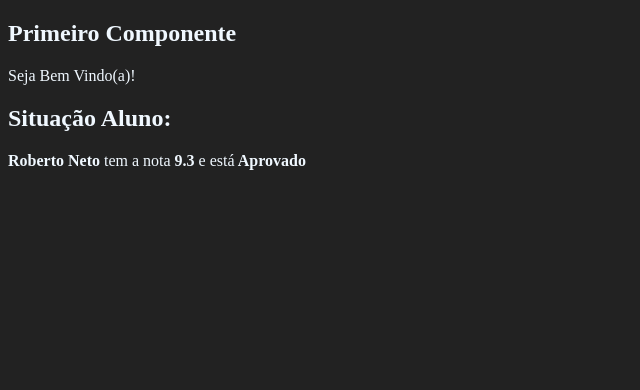
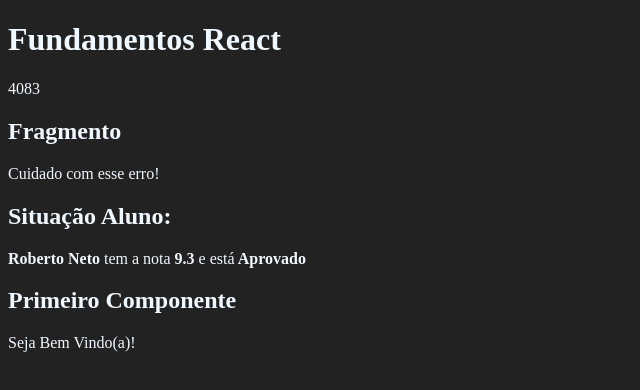
Before and after one commit to Robertorosmaninho/fundamentos-react, a React (Create React App) app: page / in a window 1280 px wide. Shown: the top 390 px of the page, without its empty margins (0-640 px from the left). Built offline with nearby package versions, Linux system fonts and the light colour scheme.

Commit message:
Identation and new Component

```diff
--- /dev/null
+++ b/src/App.jsx
@@ -0,0 +1,20 @@
+import React from 'react'
+
+import Primeiro from './components/basicos/Primeiro' // Por ser um export default não necessariamente o nome do componente deve ser o mesmo que o componente exportado
+import ComParametro from './components/basicos/ComParamentro'
+import Fragmento from './components/basicos/Fragmento'
+import Random from './components/basicos/Aleatorio'
+
+// eslint-disable-next-line import/no-anonymous-default-export
+export default _ =>
+    <div id="app">
+        <h1>Fundamentos React</h1>
+        <Random min={1} max={10000}/>
+        <Fragmento />
+        <ComParametro
+            titulo="Situação Aluno:"
+            aluno="Roberto Neto"
+            nota={9.3}
+        />
+        <Primeiro></Primeiro>
+    </div>
--- /dev/null
+++ b/src/components/basicos/Aleatorio.jsx
@@ -0,0 +1,8 @@
+import React from "react";
+
+// eslint-disable-next-line import/no-anonymous-default-export
+export default (props) => {
+    const newMin = Math.ceil(props.min);
+    const newMax = Math.floor(props.max);
+    return Math.floor(Math.random() * (newMax - newMin)) + newMin;
+};
--- a/src/components/basicos/ComParamentro.jsx
+++ b/src/components/basicos/ComParamentro.jsx
@@ -1,7 +1,7 @@
 import React from 'react'
 
-export default function ComParametro(props){
-    const status = props.nota  >= 7 ? 'Aprovado' : 'Recuperação'
+export default function ComParametro(props) {
+    const status = props.nota >= 7 ? 'Aprovado' : 'Recuperação'
     return <div>
         <h2> {props.titulo} </h2>
         <p>
--- /dev/null
+++ b/src/components/basicos/Fragmento.jsx
@@ -0,0 +1,10 @@
+import React from 'react'
+
+export default function Fragmento(props) {
+    return (
+        <>
+            <h2>Fragmento</h2>
+            <p>Cuidado com esse erro!</p>
+        </>
+    )
+}
--- a/src/index.js
+++ b/src/index.js
@@ -2,17 +2,10 @@ import './index.css'
 import ReactDOM from 'react-dom'
 import React from 'react'
 
-import Primeiro from './components/basicos/Primeiro' // Por ser um export default não necessariamente o nome do componente deve ser o mesmo que o componente exportado
-import ComParametro from './components/basicos/ComParamentro'
+import App from './App'
 
 
 ReactDOM.render(
-    <div>
-        <Primeiro></Primeiro>
-        <ComParametro
-            titulo="Situação Aluno:"
-            aluno="Roberto Neto"
-            nota={9.3}/>
-    </div>,
+    <App />,
     document.getElementById('root')
 )
```
Also changed, not shown: 1 other file (tests, documents, lock files or other folders).
